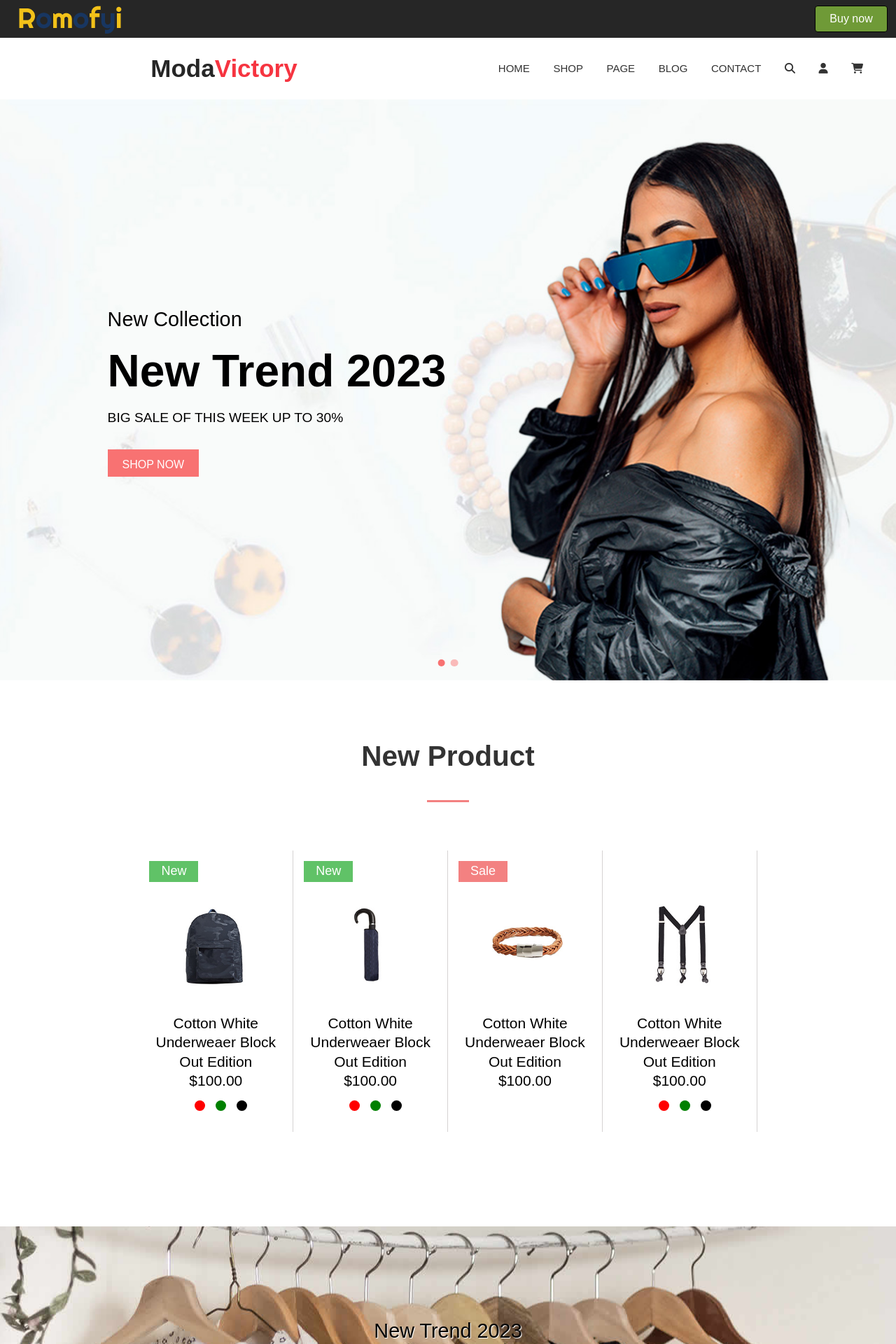
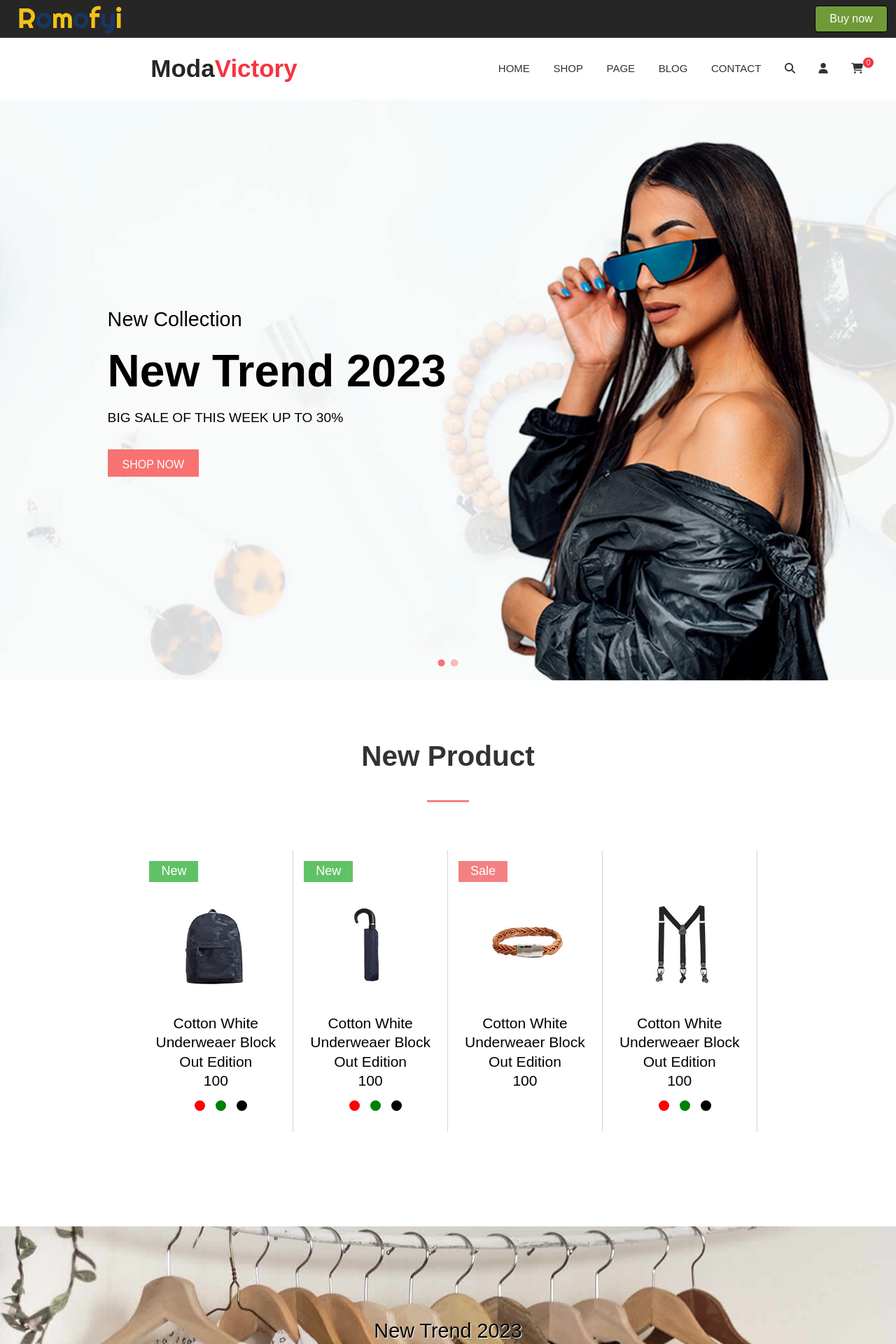
Before and after one commit to EvgeniyaPotar/moda-victory, a Vue app: page / in a window 1280 px wide. Shown: the top 1920 px of the page at 70% size. Built offline with nearby package versions, Linux system fonts and the light colour scheme; data requests are answered from the project's data file.

Commit message:
доработка корзины - добавление, удаление товара, иконка количества в корзине

```diff
--- a/db.json
+++ b/db.json
@@ -6,7 +6,7 @@
       "stickerColor": "#60c267",
       "photo": "/assets/images/1.jpg",
       "nameProduct": "Cotton White Underweaer Block Out Edition",
-      "price":"$100.00",
+      "price":100.00,
       "colors": ["red", "green", "black" ]
 
     },
@@ -16,7 +16,7 @@
       "stickerColor": "#60c267",
       "photo": "/assets/images/2.jpg",
       "nameProduct": "Cotton White Underweaer Block Out Edition",
-      "price":"$100.00",
+      "price":100.00,
       "colors": ["red", "green", "black" ]
     },
     {
@@ -25,13 +25,13 @@
       "stickerColor": "#f38181",
       "photo": "/assets/images/3.jpg",
       "nameProduct": "Cotton White Underweaer Block Out Edition",
-      "price":"$100.00"
+      "price":100.00
     },
     {
       "id":4,
       "photo": "/assets/images/4.jpg",
       "nameProduct": "Cotton White Underweaer Block Out Edition",
-      "price":"$100.00",
+      "price":100.00,
       "colors": ["red", "green", "black" ]
     }
   ],
@@ -40,7 +40,7 @@
       "id":5,
       "photo": "/assets/images/5.jpg",
       "nameProduct": "Cotton White Underweaer Block Out Edition",
-      "price":"$100.00",
+      "price":100.00,
       "colors": ["red", "green", "black"],
       "category_id":[1,4]
     },
@@ -50,14 +50,14 @@
       "stickerColor": "#60c267",
       "photo": "/assets/images/6.jpg",
       "nameProduct": "Cotton White Underweaer Block Out Edition",
-      "price":"$100.00",
+      "price":100.00,
       "category_id": [1,4,5]
     },
     {
       "id":7,
       "photo": "/assets/images/7.jpg",
       "nameProduct": "Cotton White Underweaer Block Out Edition",
-      "price":"$100.00",
+      "price":100.00,
       "colors": ["red", "green", "black"],
       "category_id": [1,2,4,5]
     },
@@ -65,7 +65,7 @@
       "id":8,
       "photo": "/assets/images/8.jpg",
       "nameProduct": "Cotton White Underweaer Block Out Edition",
-      "price":"$100.00",
+      "price":100.00,
       "colors": ["red", "green", "black"],
       "category_id": [1,3]
     },
@@ -75,7 +75,7 @@
       "stickerColor": "#60c267",
       "photo": "/assets/images/12.jpg",
       "nameProduct": "Cotton White Underweaer Block Out Edition",
-      "price":"$100.00",
+      "price":100.00,
       "category_id": [1,2,3,5]
     },
     {
@@ -84,7 +84,7 @@
       "stickerColor": "#f38181",
       "photo": "/assets/images/13.jpg",
       "nameProduct": "Cotton White Underweaer Block Out Edition",
-      "price":"$100.00",
+      "price":100.00,
       "colors": ["red", "green", "black"],
       "category_id": [1,2,3,4]
     },
@@ -92,7 +92,7 @@
       "id":11,
       "photo": "/assets/images/14.jpg",
       "nameProduct": "Cotton White Underweaer Block Out Edition",
-      "price":"$100.00",
+      "price":100.00,
       "category_id": [1,5]
     },
     {
@@ -101,7 +101,7 @@
       "stickerColor": "#60c267",
       "photo": "/assets/images/15.jpg",
       "nameProduct": "Cotton White Underweaer Block Out Edition",
-      "price":"$100.00",
+      "price":100.00,
       "category_id": [1,2,3]
     }
   ]
--- a/src/Vuex/store.js
+++ b/src/Vuex/store.js
@@ -36,9 +36,24 @@ const store = createStore ({
             }
 
         },
-        REMOVE_FROM_CART: (state, index) =>
-            state.cart.splice(index,1)
+        REMOVE_FROM_CART: (state, index) => {
+            state.cart.splice(index, 1)
+        },
+        PLUS_QUANTITY_TO_CART: (state,index) => {
+                state.cart[index].quantity++
+
+        },
+        MINUS_QUANTITY_FROM_CART:(state,index) => {
+            if (state.cart[index].quantity >=1) {
+                state.cart[index].quantity--
+            }
+            if (state.cart[index].quantity === 0) {
+                state.cart.splice(index, 1)
+            }
+        }
+
     },
+
     actions: {
         GET_PRODUCTS_NEW_FROM_API({commit})  {
             return axios('http://localhost:3000/productsNew', {
@@ -68,10 +83,15 @@ const store = createStore ({
         },
         ADD_TO_CART({commit},product) {
             commit('SET_CART', product);
-
         },
         DELETE_FROM_CART({commit},index) {
             commit('REMOVE_FROM_CART',index)
+        },
+        ADD_QUANTITY_TO_CART({commit},index) {
+            commit('PLUS_QUANTITY_TO_CART',index)
+        },
+        DELETE_QUANTITY_FROM_CART({commit},index) {
+            commit('MINUS_QUANTITY_FROM_CART',index)
         }
     },
     getters: {
--- a/src/app.css
+++ b/src/app.css
@@ -206,6 +206,21 @@ body {
     overflow: auto; /* Включите прокрутку, если это необходимо */
     background-color: rgb(0,0,0); /* Цвет запасной вариант */
     background-color: rgba(0,0,0,0.4); /* Черный с непрозрачностью */
+}
+
+.box-cart-shopping span {
+    width: 15px;
+    height: 15px;
+    font-size: 10px;
+    line-height: 15px;
+    color: #ffffff;
+    font-weight: 400;
+    position: absolute;
+    top: 28px;
+    background-color: #f63440;
+    text-align: center;
+    border-radius: 50%;
+    display: inline-block;
 }
 
 /*Section new-product */
--- a/src/components/CartItem.vue
+++ b/src/components/CartItem.vue
@@ -3,12 +3,20 @@
          <img :src='cartItemData.photo' alt="" class="cartItem-image">
          <div class="cartItem-info">
            <p>{{ cartItemData.nameProduct }}</p>
-     <p>{{ cartItemData.price }}</p>
+           <p>${{ cartItemData.price }}</p>
          </div>
 
          <div class="cartItem-quantity">
-     <p>Qty</p>
-     {{ cartItemData.quantity }}
+              <button class="quantity-plus"
+                      @click="addQuantity"
+              >+</button>
+              <p>{{ cartItemData.quantity }}</p>
+              <button class="quantity-minus"
+                      @click="deleteQuantity"
+              >-</button>
+         </div>
+         <div class="cartItem-total-price" >
+           <p>${{ cartItemData.price*cartItemData.quantity }}</p>
          </div>
          <button @click="deleteFromCart">X</button>
        </div>
@@ -32,6 +40,12 @@ export default {
   methods: {
     deleteFromCart() {
     this.$emit('deleteFromCart')
+    },
+    addQuantity() {
+    this.$emit('addQuantity')
+    },
+    deleteQuantity() {
+      this.$emit('deleteQuantity')
     }
   }
 }
@@ -56,4 +70,19 @@ export default {
    justify-content: space-between;
    align-items: center;
  }
+
+ .cartItem-info p {
+   width: 35%;
+   text-align: center;
+ }
+
+ .cartItem-quantity {
+   display: inline-flex;
+ }
+
+ .quantity-plus, .quantity-minus {
+   margin: 5px;
+   width: 25px;
+   height: auto;
+ }
 </style>
--- a/src/components/MainWrapper.vue
+++ b/src/components/MainWrapper.vue
@@ -88,6 +88,7 @@
             <li class="box-cart-shopping">
               <a class="nav-item" href="#" @click="showShoppingCart" >
                 <i class="fa-solid fa-cart-shopping"></i>
+                <span>{{ CART.length}}</span>
               </a>
               <div class="modalShoppingCart" v-show="showModalCart">
                 <ShoppingCart :cartData="CART" ></ShoppingCart>
--- a/src/components/ShoppingCart.vue
+++ b/src/components/ShoppingCart.vue
@@ -4,13 +4,23 @@
     <div class="title">
       Shopping Cart
     </div>
+    <div class="empty-cart">
+      <p v-if="!cartData.length">There are no products in cart...</p>
+    </div>
+
 
     <div class="item" >
       <CartItem v-for = "(item,index) in cartData"
                 :key="index"
                 :cartItemData="item"
                 @deleteFromCart="deleteFromCart(index)"
+                @addQuantity="addQuantity(index)"
+                @deleteQuantity="deleteQuantity(index)"
       ></CartItem>
+    </div>
+
+    <div class="totalCart">
+      <p v-if="cartData.length">Total amount: $0</p>
     </div>
   </div>
 
@@ -46,10 +56,18 @@
   },
   methods: {
     ...mapActions([
-      'DELETE_FROM_CART'
+      'DELETE_FROM_CART',
+      'ADD_QUANTITY_TO_CART',
+      'DELETE_QUANTITY_FROM_CART'
     ]),
     deleteFromCart(index) {
      this.DELETE_FROM_CART(index)
+    },
+    addQuantity(index) {
+      this.ADD_QUANTITY_TO_CART(index)
+    },
+    deleteQuantity(index) {
+      this.DELETE_QUANTITY_FROM_CART(index)
     }
   },
 
@@ -91,6 +109,14 @@
       font-weight: 400;
     }
 
+    .empty-cart p {
+      height: auto;
+      border-bottom: 1px solid #E1E8EE;
+      padding: 20px 30px;
+      color: #5E6977;
+      font-size: 14px;
+      font-weight: 400;
+    }
     .item {
       padding: 20px 30px;
       height: auto;
@@ -105,4 +131,12 @@
       border-bottom:  1px solid #E1E8EE;
     }
 
+    .totalCart p {
+      height: auto;
+      border-bottom: 1px solid #E1E8EE;
+      padding: 20px 30px 20px 80%;
+      color: #5E6977;
+      font-size: 16px;
+      font-weight: 700;
+    }
   </style>
```
Lines whose indentation alone changed are shown as unchanged.
